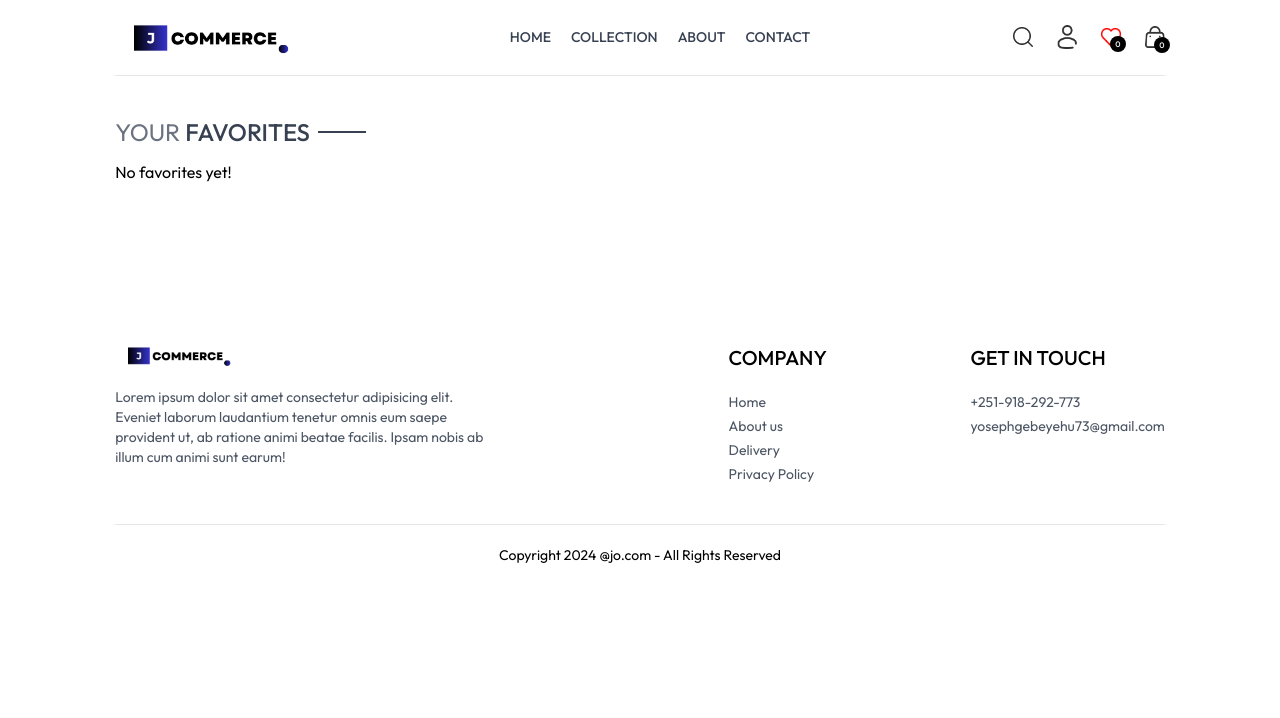
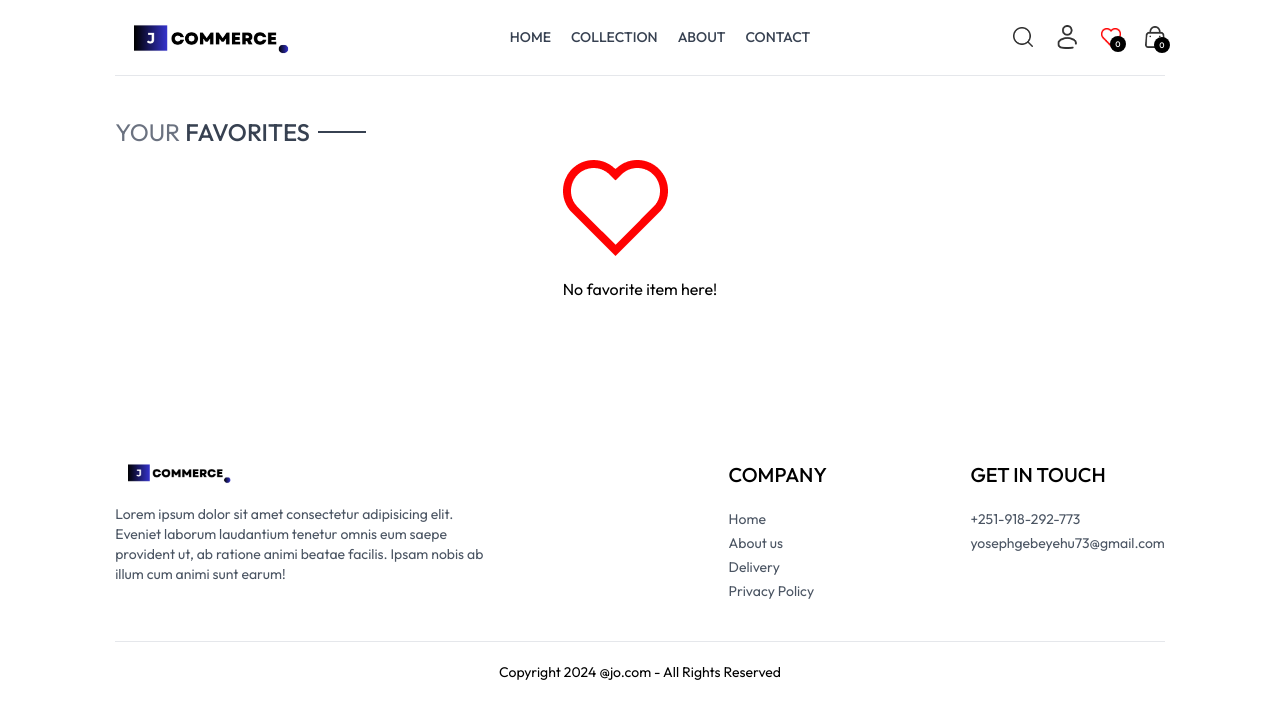
Before and after one commit to Yoseph-Gebeyehu/E-Commerce-Website, a React (Vite) app in the folder frontend/: page /favorites in a window 1280 px wide. Shown: the top 718 px of the page. Built offline with nearby package versions, Linux system fonts and the light colour scheme.

Commit message:
Integrate the links on footer. Add no favorite image on favorites page.

```diff
--- a/frontend/src/assets/frontend_assets/assets.js
+++ b/frontend/src/assets/frontend_assets/assets.js
@@ -71,6 +71,7 @@ import star_dull_icon from "./star_dull_icon.png";
 import star_icon from "./star_icon.png";
 import support_img from "./support_img.png";
 import menu_icon from "./menu_icon.png";
+import no_fav_icon from "./no_favorite.png";
 import about_img from "./about_img.png";
 import contact_img from "./contact_img.png";
 import razorpay_logo from "./razorpay_logo.png";
@@ -95,6 +96,7 @@ export const assets = {
   bin_icon,
   support_img,
   menu_icon,
+  no_fav_icon,
   about_img,
   contact_img,
   razorpay_logo,
--- a/frontend/src/components/Footer.jsx
+++ b/frontend/src/components/Footer.jsx
@@ -1,5 +1,6 @@
 import React from "react";
 import { assets } from "../assets/frontend_assets/assets";
+import { Link } from "react-router-dom";
 
 const Footer = () => {
   return (
@@ -16,8 +17,12 @@ const Footer = () => {
         <div>
           <p className="text-xl font-medium mb-5">COMPANY</p>
           <ul className="flex flex-col gap-1 text-gray-600">
-            <li>Home</li>
-            <li>About us</li>
+            <Link to="/">
+              <li>Home</li>
+            </Link>
+            <Link to={"/about"}>
+              <li>About us</li>
+            </Link>
             <li>Delivery</li>
             <li>Privacy Policy</li>
           </ul>
--- a/frontend/src/pages/Favorite.jsx
+++ b/frontend/src/pages/Favorite.jsx
@@ -61,7 +61,11 @@ const Favorite = () => {
           ))}
         </div>
       ) : (
-        <p>No favorites yet!</p>
+        // <p>No favorites yet!</p>
+        <div className="grid gap-5 justify-center items-center">
+          <img src={assets.no_fav_icon} />
+          <p>No favorite item here!</p>
+        </div>
       )}
     </div>
   );
```
Also changed, not shown: frontend/src/assets/frontend_assets/no_favorite.png (added).
